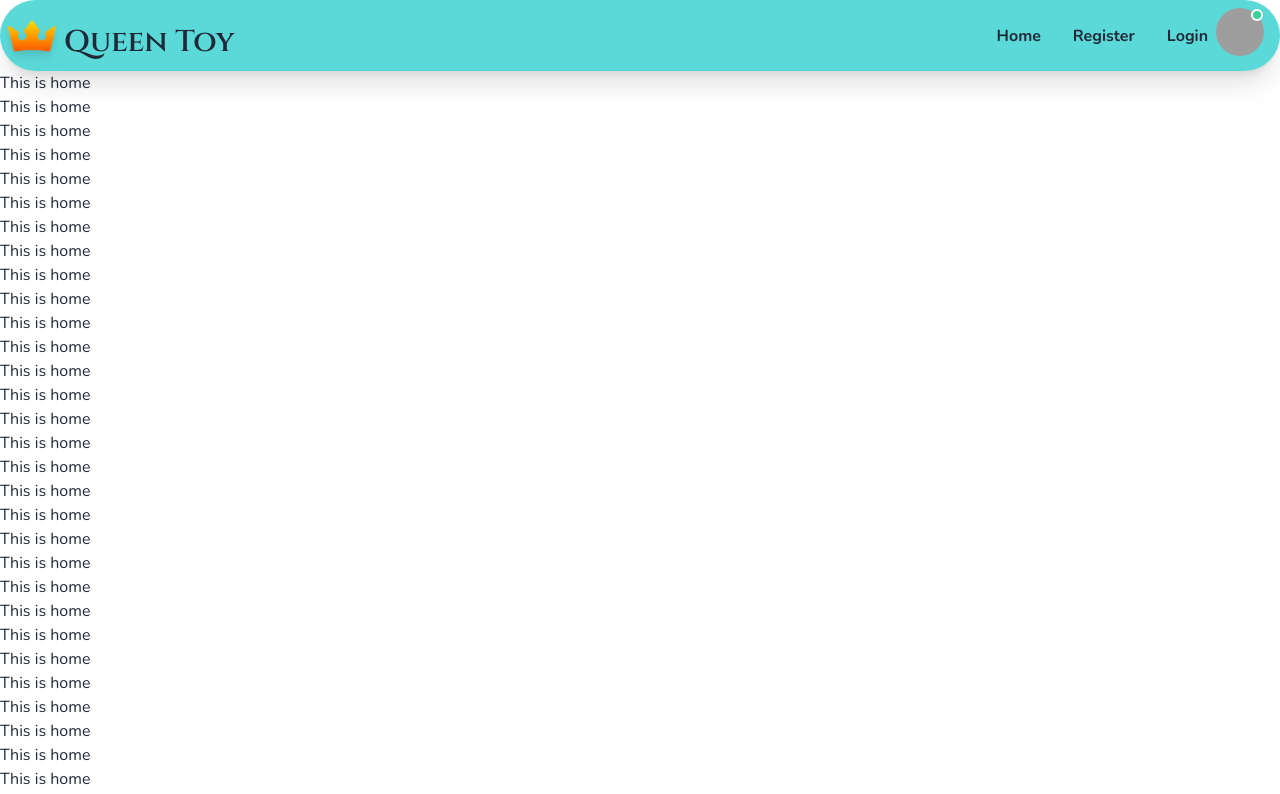
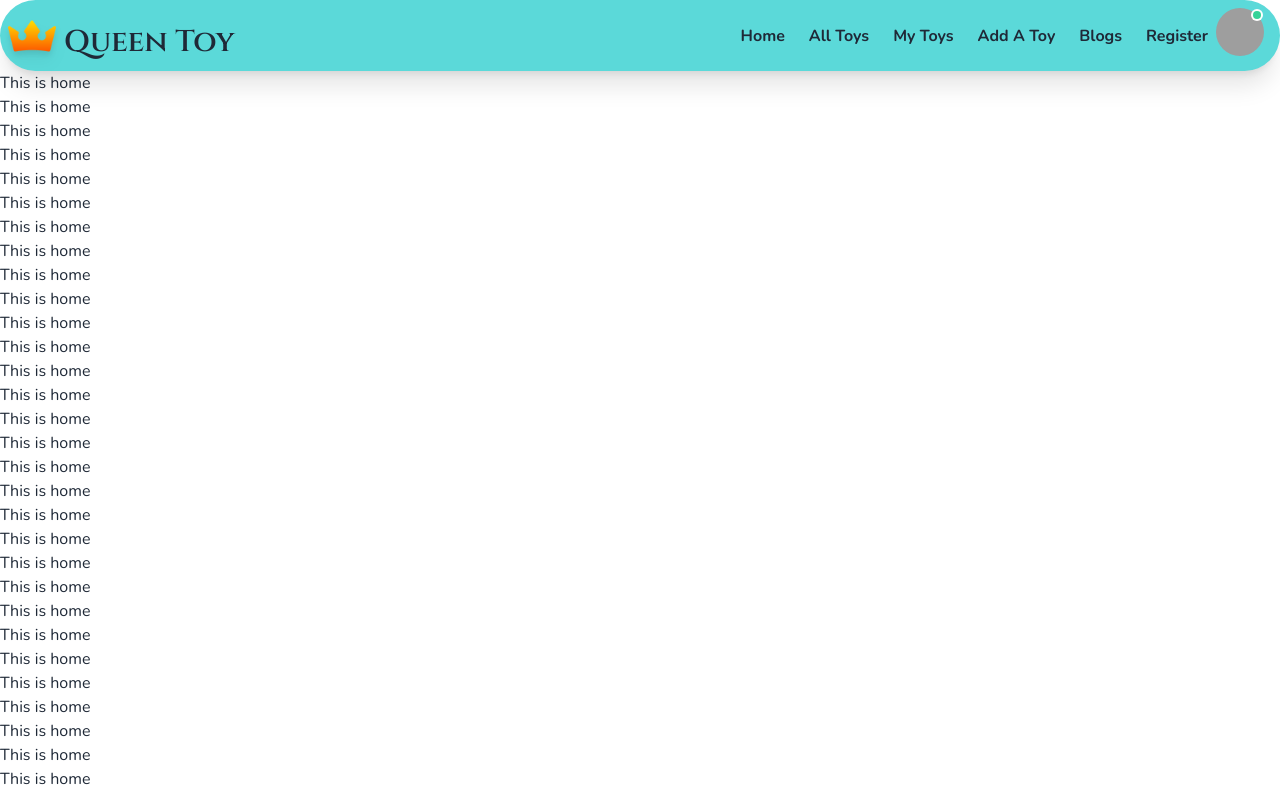
Before and after one commit to developer-shourav/Queen-Toy-Client, a React (Vite) app: page / in a window 1280 px wide. Shown: the top 794 px of the page. Built offline with nearby package versions, Linux system fonts and the light colour scheme; no server answers; grey boxes are pictures that could not be loaded.

Commit message:
all pages and route added

```diff
--- a/src/components/Header/Header.jsx
+++ b/src/components/Header/Header.jsx
@@ -8,7 +8,7 @@ import Logo from '../../assets/images/logo/logo-medium.png';
 const Header = () => {
   const { user } = useContext(AuthContext);
   return (
-    <div className="bg-[#5bd9d9] sticky top-0 left-0 z-50 shadow-xl rounded-0 lg:rounded-full">
+    <div className="bg-[#5bd9d9]  sticky top-0 left-0 z-50 shadow-xl rounded-0 lg:rounded-full">
       <nav className="container mx-auto ">
       <div className="navbar  ">
         <div className="flex-1">
@@ -17,7 +17,7 @@ const Header = () => {
         </div>
         <div className="flex-none">
           <div className=" hidden lg:block">
-            <ul className="flex font-bold gap-x-8">
+            <ul className="flex font-bold gap-x-6">
 
               <li>
                 <NavLink
@@ -35,9 +35,9 @@ const Header = () => {
                   className={({ isActive }) =>
                     isActive ? "text-[#ff6799] bg-transparent" : ""
                   }
-                  to="/register"
+                  to="/all_toys"
                 >
-                  Register
+                  All Toys
                 </NavLink>
               </li>
 
@@ -46,10 +46,35 @@ const Header = () => {
                   className={({ isActive }) =>
                     isActive ? "text-[#ff6799] bg-transparent" : ""
                   }
-                  to="/login"
+                  to="/my_toys"
                 >
-                  Login
+                  My Toys
                 </NavLink>
+              </li>
+              <li>
+                <NavLink
+                  className={({ isActive }) =>
+                    isActive ? "text-[#ff6799] bg-transparent" : ""
+                  }
+                  to="/add_a_toy"
+                >Add A Toy</NavLink>
+              </li>
+              <li>
+                <NavLink
+                  className={({ isActive }) =>
+                    isActive ? "text-[#ff6799] bg-transparent" : ""
+                  }
+                  to="/blog"
+                >Blogs</NavLink>
+              </li>
+
+              <li>
+                <NavLink
+                  className={({ isActive }) =>
+                    isActive ? "text-[#ff6799] bg-transparent" : ""
+                  }
+                  to="/register"
+                >Register</NavLink>
               </li>
 
             </ul>
--- /dev/null
+++ b/src/pages/AddAToy/AddAToy.jsx
@@ -0,0 +1,11 @@
+import React from 'react';
+
+const AddAToy = () => {
+    return (
+        <div>
+            <h2>This is Add A toy</h2>
+        </div>
+    );
+};
+
+export default AddAToy;
--- /dev/null
+++ b/src/pages/AllToys/AllToys.jsx
@@ -0,0 +1,11 @@
+import React from 'react';
+
+const AllToys = () => {
+    return (
+        <div>
+            <h2>This is all Toys</h2>
+        </div>
+    );
+};
+
+export default AllToys;
--- /dev/null
+++ b/src/pages/Blog/Blog.jsx
@@ -0,0 +1,11 @@
+import React from 'react';
+
+const Blog = () => {
+    return (
+        <div>
+            <h2>This is Blog</h2>
+        </div>
+    );
+};
+
+export default Blog;
--- /dev/null
+++ b/src/pages/MyToys/MyToys.jsx
@@ -0,0 +1,11 @@
+import React from 'react';
+
+const MyToys = () => {
+    return (
+        <div>
+            <h2>This is My Toys</h2>
+        </div>
+    );
+};
+
+export default MyToys;
```
Also changed, not shown: src/router/Router.jsx (+21 -0 lines).
